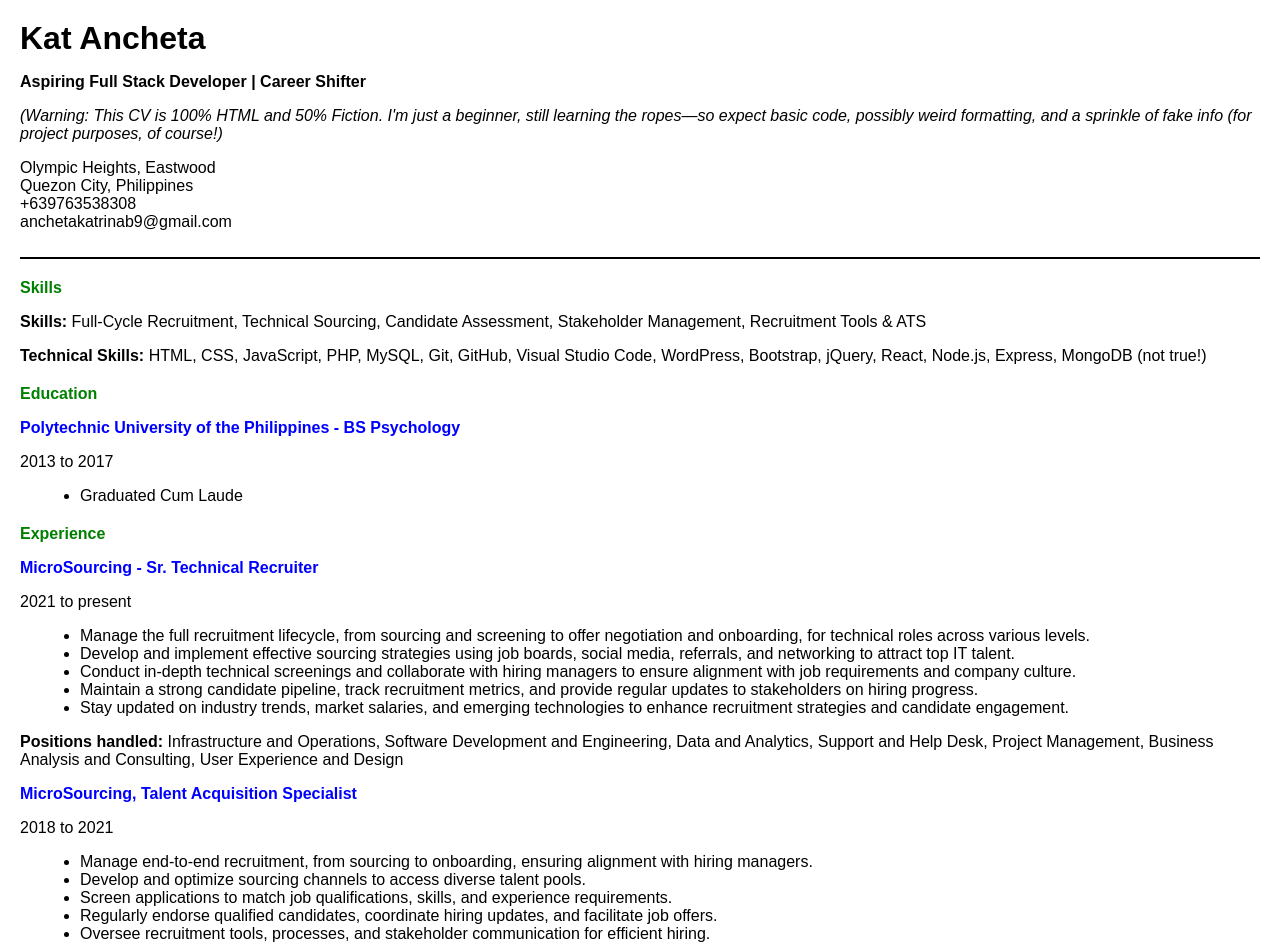
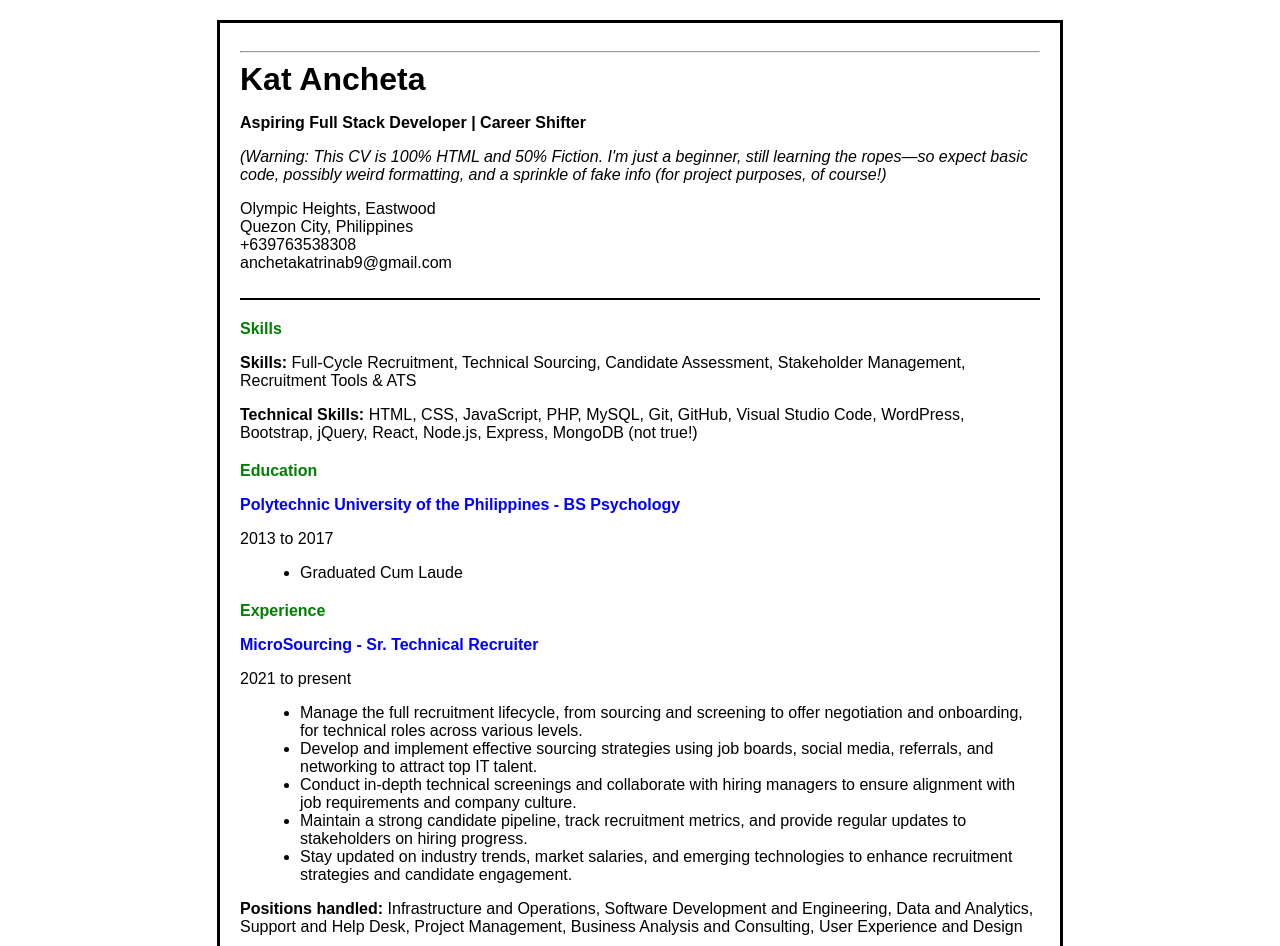
Before and after one commit to kbancheta/my-cv, a plain HTML site: page index.html in a window 1280 px wide. Shown: the top 946 px of the page. Drawn offline with Linux system fonts and the light colour scheme.

Commit message:
Updated index.html with new changes

```diff
--- a/index.html
+++ b/index.html
@@ -16,6 +16,12 @@
         body {
             font-family: Arial, sans-serif;
             margin: 20px;
+        }
+        .container {
+        border: 3px solid black;
+        padding: 20px;
+        margin: 20px auto;
+        max-width: 800px;
         }
         .header {
             border-bottom: 2px solid black;
@@ -42,7 +48,9 @@
     </style>
 </head>
 <body>
+    <div class="container">
     <div class="header">
+        <hr>
         <h1>Kat Ancheta</h1>
         <p><strong>Aspiring Full Stack Developer | Career Shifter</strong></p>
         <p><i>(Warning: This CV is 100% HTML and 50% Fiction. I'm just a beginner, still learning the ropes—so expect basic code, possibly weird formatting, and a sprinkle of fake info (for project purposes, of course!)</i></p>
```
